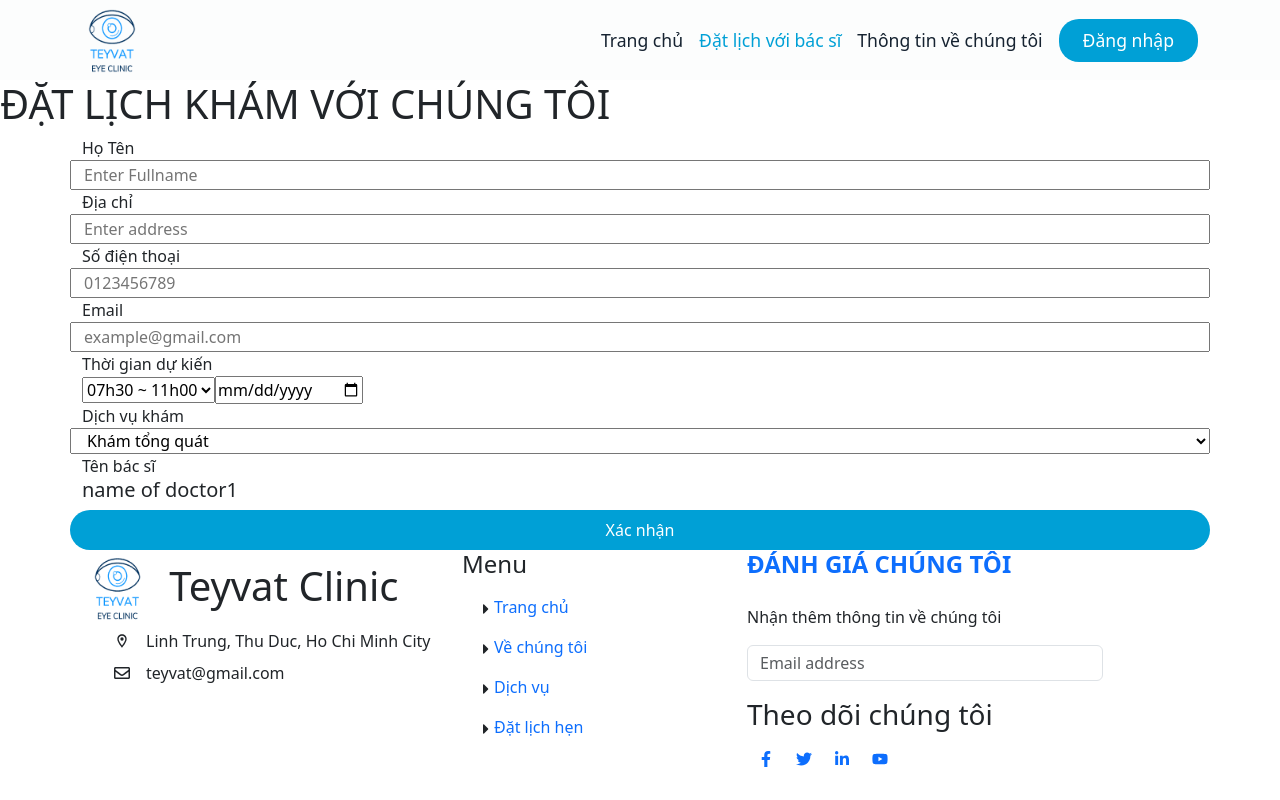
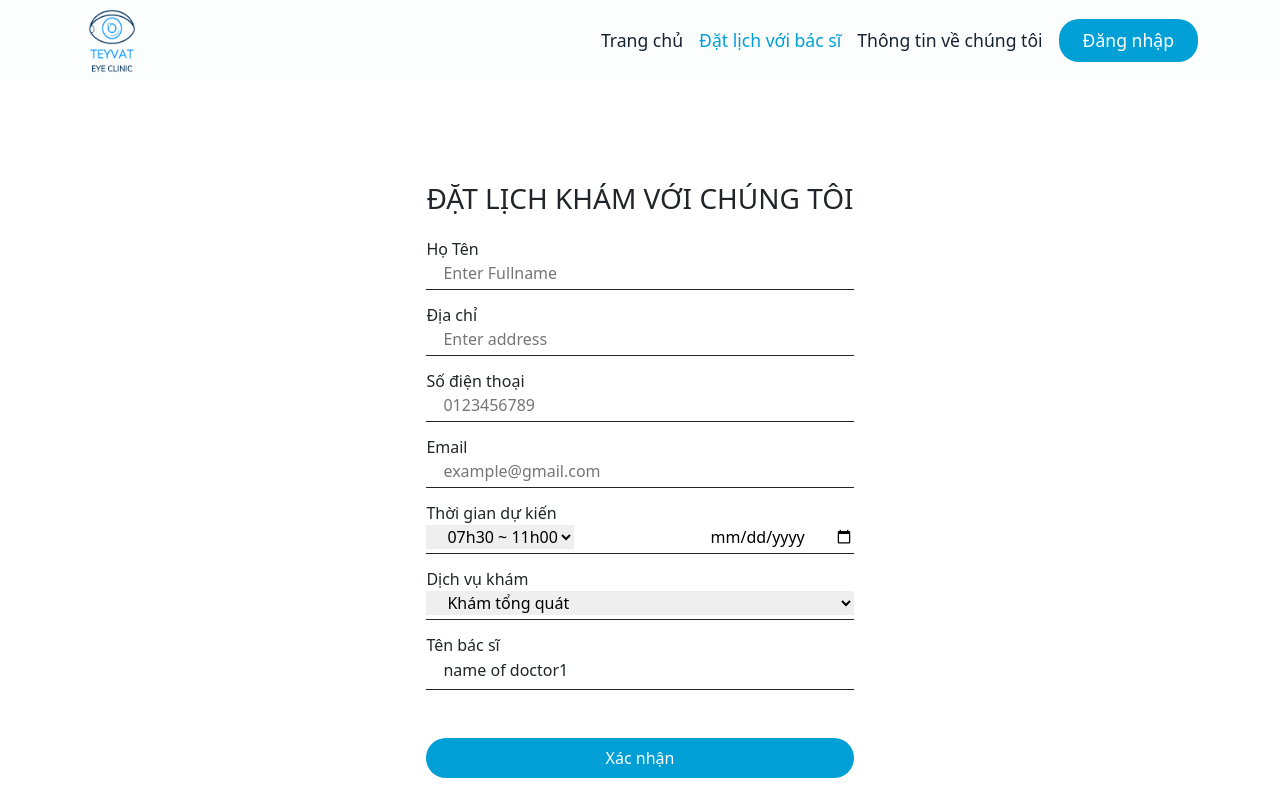
Before and after one commit to DN2803/Intro2SE_21_3_lab, a React (Create React App) app in the folder src/frontend/: page /booking/1 in a window 1280 px wide. Shown: the top 800 px of the page. Built offline with nearby package versions, Linux system fonts and the light colour scheme.

Commit message:
update form đăt lịch với bác sĩ

```diff
--- /dev/null
+++ b/src/frontend/src/styles/BookingDetail.scss
@@ -0,0 +1,48 @@
+@import './global.scss';
+
+.booking-form {
+    display: flex;
+    justify-content: center;
+    align-items: center;
+    min-height: 100vh;
+    h1{
+        text-align: center;
+        font-size: 1.75rem;
+    }
+    .form {
+        &-group{
+            width: 100%;
+            display:grid;
+            padding: 3% 0 1% 0;
+            border-bottom: 1px solid;
+            input {
+                outline: none;
+                border: none;
+
+                align-items: center;
+                padding: 0px 0px 0px 4%;
+                //border-style: hidden;
+            }
+            select {
+                border-style: hidden;
+                padding: 0px 0px 0px 4%;
+            }
+            &-time {
+                display: inline-flex;
+                justify-content: space-between;
+                justify-items: flex-start;
+            }
+            h6 {
+                padding: 0px 0px 0px 4%;
+                transform: translateY(4px);
+            }
+        }
+        &-btn{
+            margin-top: 3rem;
+            justify-items: center;
+            align-items: center;
+            width: 100%;
+        }
+    }
+
+}
--- a/src/frontend/src/views/pages/BookingDetail.jsx
+++ b/src/frontend/src/views/pages/BookingDetail.jsx
@@ -1,96 +1,103 @@
 import React from "react";
-import { useParams } from 'react-router-dom';
-import { Container, Row, Col, Form, Button } from 'reactstrap'
+import { useParams } from "react-router-dom";
+import { Form, Button } from "reactstrap";
 
-
+import "../../styles/BookingDetail.scss";
 const BookingDetail = () => {
-    const {id} = useParams();
+  const { id } = useParams();
 
   // call API load a doctor have id  = id
   //const doctors = doctorsData.find(doctors => doctors.id ===id)
 
   //const {name} = doctors
-    const name = 'name of doctor' + id
+  const name = "name of doctor" + id;
   var apppointment = {
-        name: '',
-        address: '',
-        phonenumber: '',
-        email: '',
-        time:'',
+    name: "",
+    address: "",
+    phonenumber: "",
+    email: "",
+    time: "",
     servicetype: 0,
-        nameDoctor: ''
-    }
+    nameDoctor: "",
+  };
   const getValue = () => {
-
-        return apppointment
-    }
+    return apppointment;
+  };
 
   return (
     <>
       <div className="booking-form">
+
         <Form>
         <h1>ĐẶT LỊCH KHÁM VỚI CHÚNG TÔI</h1>
-            <Container>
-                <Row>
-                <label htmlFor='fullname'>Họ Tên</label>
+
+          <div className="form-group">
+            <label htmlFor="fullname">Họ Tên</label>
             <input
               type="text"
               placeholder="Enter Fullname"
               required
-                    id = 'fullname'
-
+              id="fullname"
             />
+          </div>
+          <div className="form-group">
             <label htmlFor="text">Địa chỉ</label>
             <input
               type="text"
               placeholder="Enter address"
               required
-                    id = 'address'
+              id="address"
+            />
+          </div>
 
-                />
+          <div className="form-group">
             <label htmlFor="phone">Số điện thoại</label>
             <input
               type="tel"
               placeholder="0123456789"
               required
-                    id = 'phone-number'
+              id="phone-number"
+            />
+          </div>
 
-                />
+          <div className="form-group">
             <label htmlFor="email">Email</label>
             <input
               type="email"
               placeholder="example@gmail.com"
               required
-                    id ='email'
+              id="email"
+            />
+          </div>
 
-                />
+          <div className="form-group">
             <label htmlFor="time">Thời gian dự kiến</label>
-                <Col>
-                    <select id = 'time' required>
+            <div className="form-group-time">
+              <select id="time" required>
                 <option value="1"> 07h30 ~ 11h00</option>
                 <option value="2"> 13h00 ~ 16h30</option>
               </select>
 
-                    <input
-                        type="date"
-                        required
-                        id="date"
-                    />
-                </Col>
+              <input type="date" required id="date" />
+            </div>
+          </div>
+
+          <div className="form-group">
             <label htmlFor="services">Dịch vụ khám</label>
-                <select id = 'services' required>
+            <select id="services" required>
               <option value="1">Khám tổng quát</option>
               <option value="2">Khám chuyên sâu</option>
             </select>
+          </div>
+
+          <div className="form-group">
             <label htmlFor="doctorname">Tên bác sĩ</label>
-                    <h5>{name}</h5>
-                <Button className="btn primary__btn">Xác nhận</Button>
-                </Row>
-            </Container>
-
+            <h6>{name}</h6>
+          </div>
+          <Button className="form-btn primary__btn">Xác nhận</Button>
         </Form>
       </div>
     </>
-    )
-}
+  );
+};
 export default BookingDetail;
```
Lines whose indentation alone changed are shown as unchanged.
